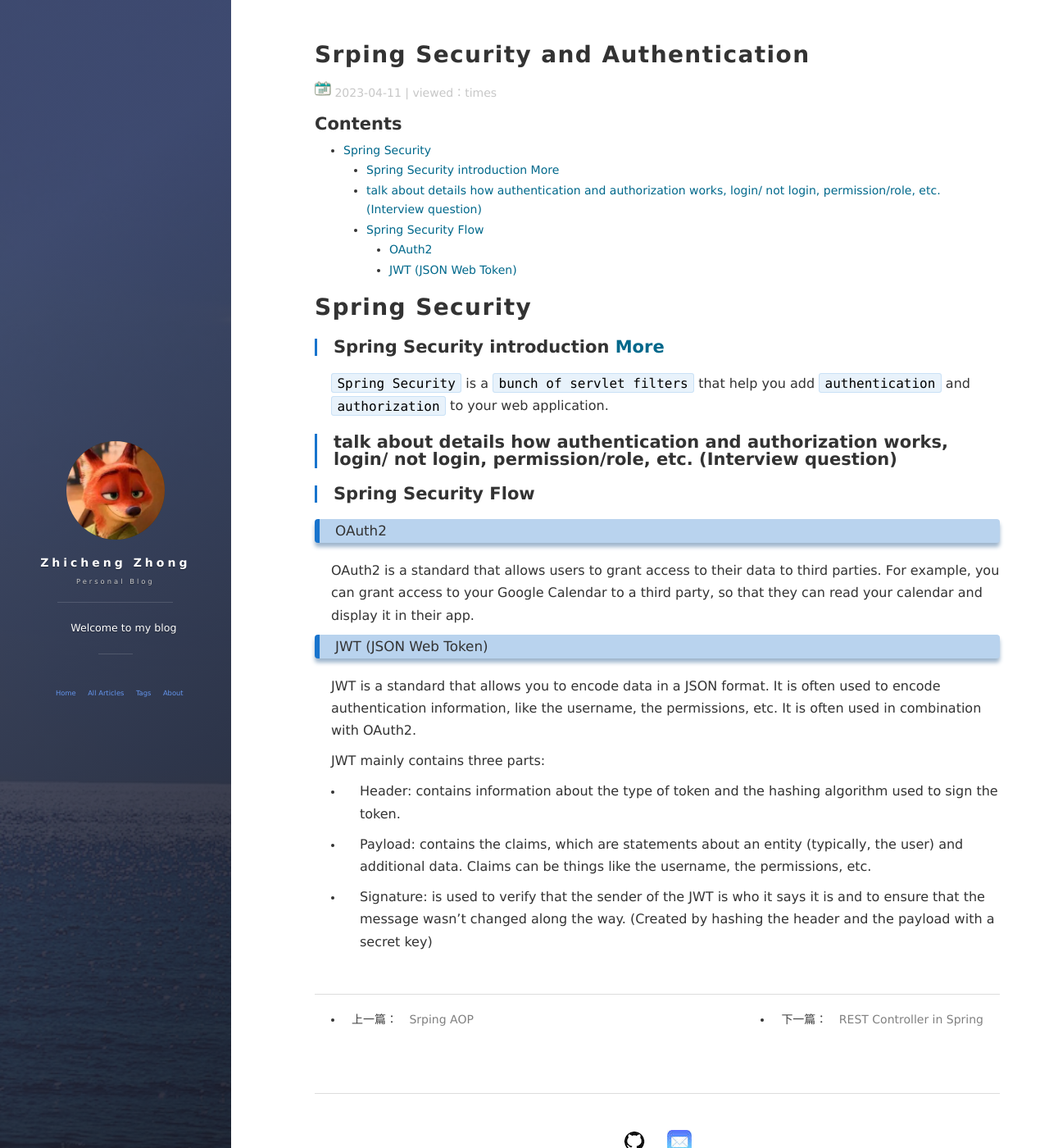
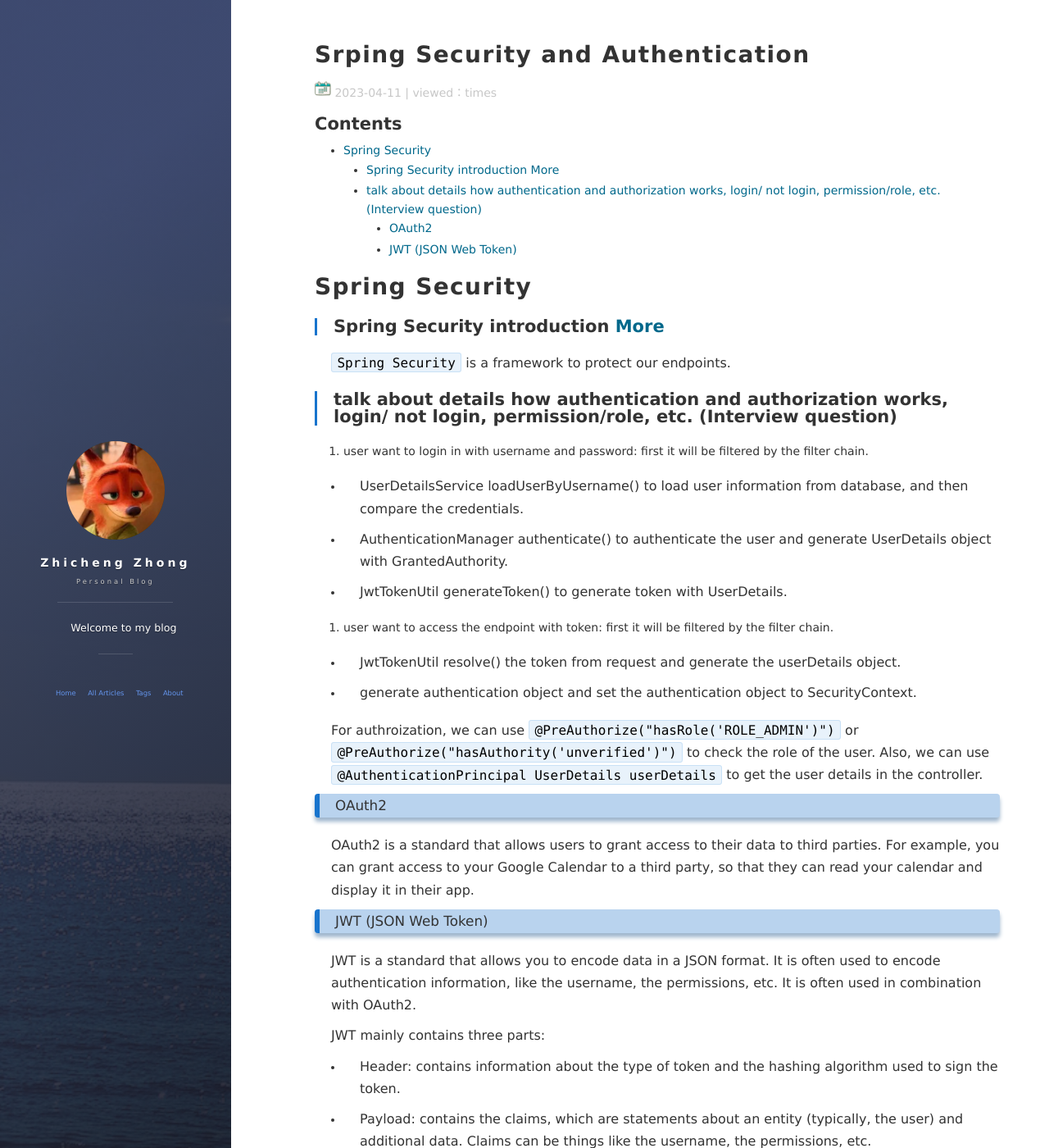
Before and after one commit to ChrisZZhong/chriszzhong.github.io, a Jekyll site: the page built from _posts/2023-04-11-Spring-Security.md, in a window 1280 px wide and 1400 px high. Shown: the whole window at 82% size. Built offline with Jekyll 4.4.1, drawn with Linux system fonts in a browser that asks for light colours; nearby versions of some CDN libraries; comment, search, counter and statistics services are not loaded.

Commit message:
update security

```diff
--- a/_posts/2023-04-11-Spring-Security.md
+++ b/_posts/2023-04-11-Spring-Security.md
@@ -10,11 +10,25 @@ tag: Spring Framework
 
 ## Spring Security introduction [More](https://www.marcobehler.com/guides/spring-security)
 
-`Spring Security` is a `bunch of servlet filters` that help you add `authentication` and `authorization` to your web application.
+`Spring Security` is a framework to protect our endpoints.
 
 ## talk about details how authentication and authorization works, login/ not login, permission/role, etc. (Interview question)
 
-## Spring Security Flow
+1. user want to login in with username and password: first it will be filtered by the filter chain.
+
+- UserDetailsService loadUserByUsername() to load user information from database, and then compare the credentials.
+
+- AuthenticationManager authenticate() to authenticate the user and generate UserDetails object with GrantedAuthority.
+
+- JwtTokenUtil generateToken() to generate token with UserDetails.
+
+2. user want to access the endpoint with token: first it will be filtered by the filter chain.
+
+- JwtTokenUtil resolve() the token from request and generate the userDetails object.
+
+- generate authentication object and set the authentication object to SecurityContext.
+
+For authroization, we can use `@PreAuthorize("hasRole('ROLE_ADMIN')")` or `@PreAuthorize("hasAuthority('unverified')")` to check the role of the user. Also, we can use `@AuthenticationPrincipal UserDetails userDetails` to get the user details in the controller.
 
 ### OAuth2
 
```
Also changed, not shown: _posts/2023-04-10-Spring-AOP.md (+1 -1 lines).
